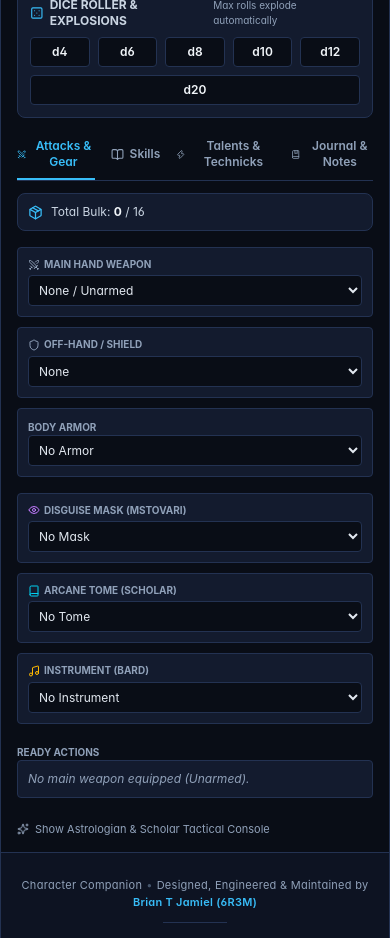
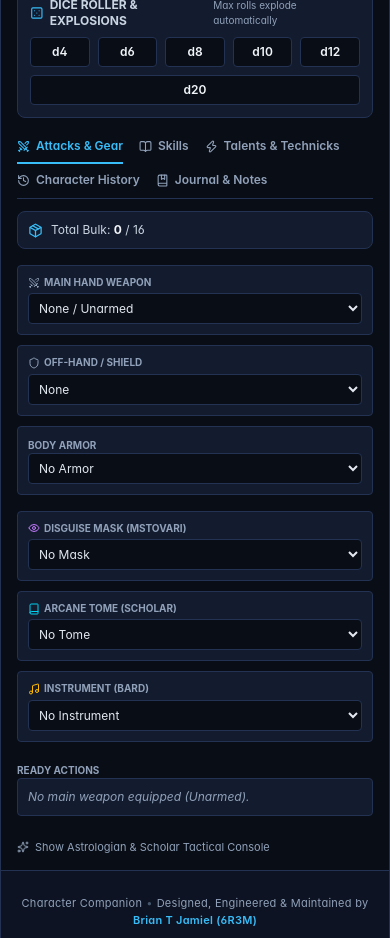
Before and after one commit to 61ZM07H36R3ML1N/last-arc-sheet, a React (Vite) app: page / in a window 390 px wide. Shown: the part 1020-1958 px from the top of the page. Built offline with nearby package versions, Linux system fonts and the light colour scheme.

Commit message:
feat(ui): add responsive Character History navigation tab

```diff
--- a/src/App.tsx
+++ b/src/App.tsx
@@ -11,6 +11,7 @@ import {
   UserCheck,
   Share2,
   BookMarked,
+  History,
   Info
 } from 'lucide-react';
 import { useCharacterStore, getMaxHeroPoints } from './store/useCharacterStore';
@@ -23,6 +24,7 @@ import VersionModal from './components/shared/VersionModal';
 import GearManager from './components/equipment/GearManager';
 import SkillTable from './components/skills/SkillTable';
 import TalentsTab from './components/talents/TalentsTab';
+import CharacterHistoryTab from './components/character/CharacterHistoryTab';
 import NotesTab from './components/notes/NotesTab';
 import type { AttributeKey } from './types/index';
 import type { RollResult } from './engine/combat';
@@ -44,7 +46,7 @@ export default function App() {
     useHeroPoint,
     resetHeroPoints
   } = useCharacterStore();
-  const [activeTab, setActiveTab] = useState<'combat' | 'skills' | 'talents' | 'notes'>('combat');
+  const [activeTab, setActiveTab] = useState<'combat' | 'skills' | 'talents' | 'history' | 'notes'>('combat');
   const [isEditorOpen, setIsEditorOpen] = useState<boolean>(false);
   const [isSyncOpen, setIsSyncOpen] = useState<boolean>(false);
   const [isVersionOpen, setIsVersionOpen] = useState<boolean>(false);
@@ -377,7 +379,7 @@ export default function App() {
       </section>
         {/* DETAILS TABS */}
         <section className="space-y-3">
-          <div className="flex border-b border-arc-border gap-4 text-xs font-semibold">
+          <div className="flex flex-wrap border-b border-arc-border gap-x-4 gap-y-2 text-xs font-semibold">
             <button
               onClick={() => setActiveTab('combat')}
               className={`pb-2 border-b-2 flex items-center gap-1.5 transition-all ${
@@ -409,6 +411,16 @@ export default function App() {
               <Zap size={13} /> Talents & Technicks
             </button>
             <button
+              onClick={() => setActiveTab('history')}
+              className={`pb-2 border-b-2 flex items-center gap-1.5 transition-all ${
+                activeTab === 'history'
+                  ? 'border-arc-accent text-arc-accent'
+                  : 'border-transparent text-slate-400 hover:text-slate-200'
+              }`}
+            >
+              <History size={13} /> Character History
+            </button>
+            <button
               onClick={() => setActiveTab('notes')}
               className={`pb-2 border-b-2 flex items-center gap-1.5 transition-all ${
                 activeTab === 'notes'
@@ -422,6 +434,7 @@ export default function App() {
           {activeTab === 'combat' && <GearManager onRoll={handleRoll} onCombatResult={handleCombatResult} />}
           {activeTab === 'skills' && <SkillTable onRoll={handleRoll} />}
           {activeTab === 'talents' && <TalentsTab />}
+          {activeTab === 'history' && <CharacterHistoryTab />}
           {activeTab === 'notes' && <NotesTab />}
         </section>
       </main>
```
